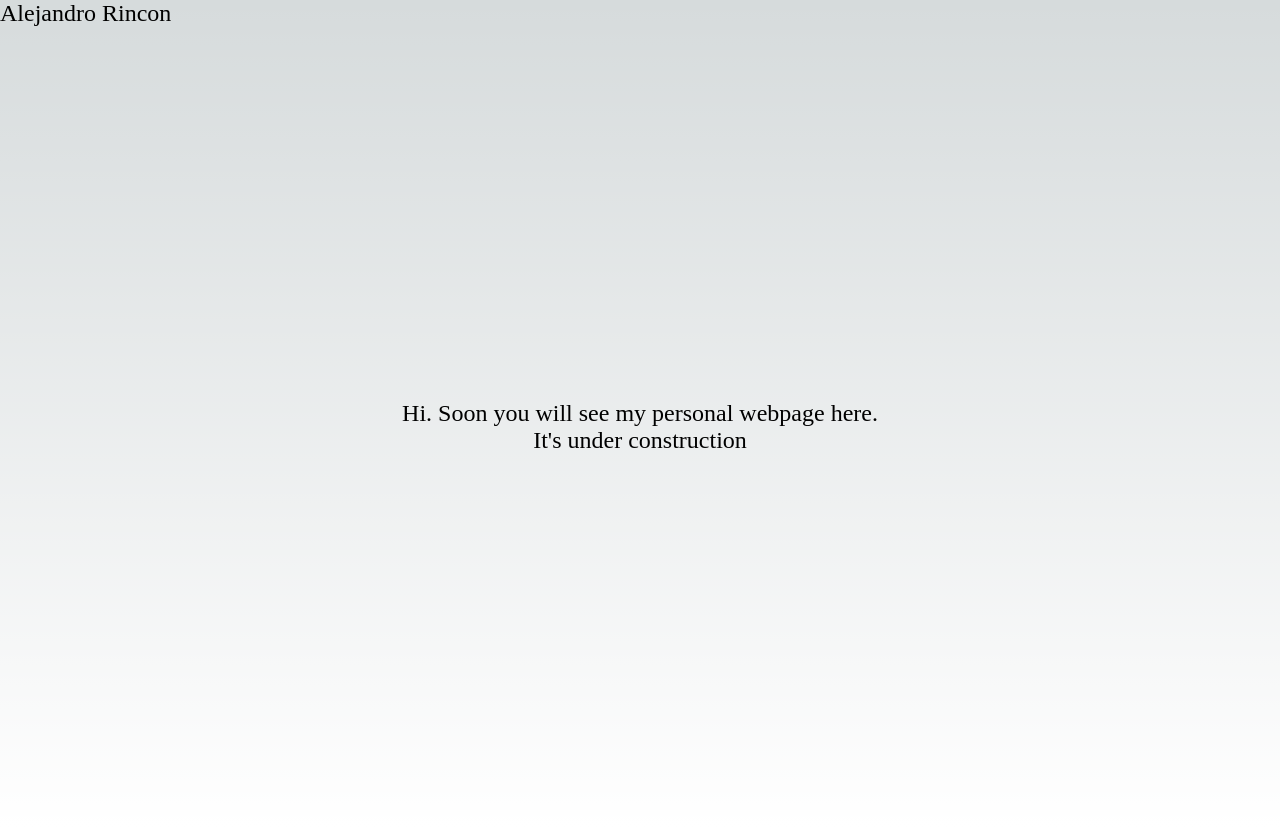
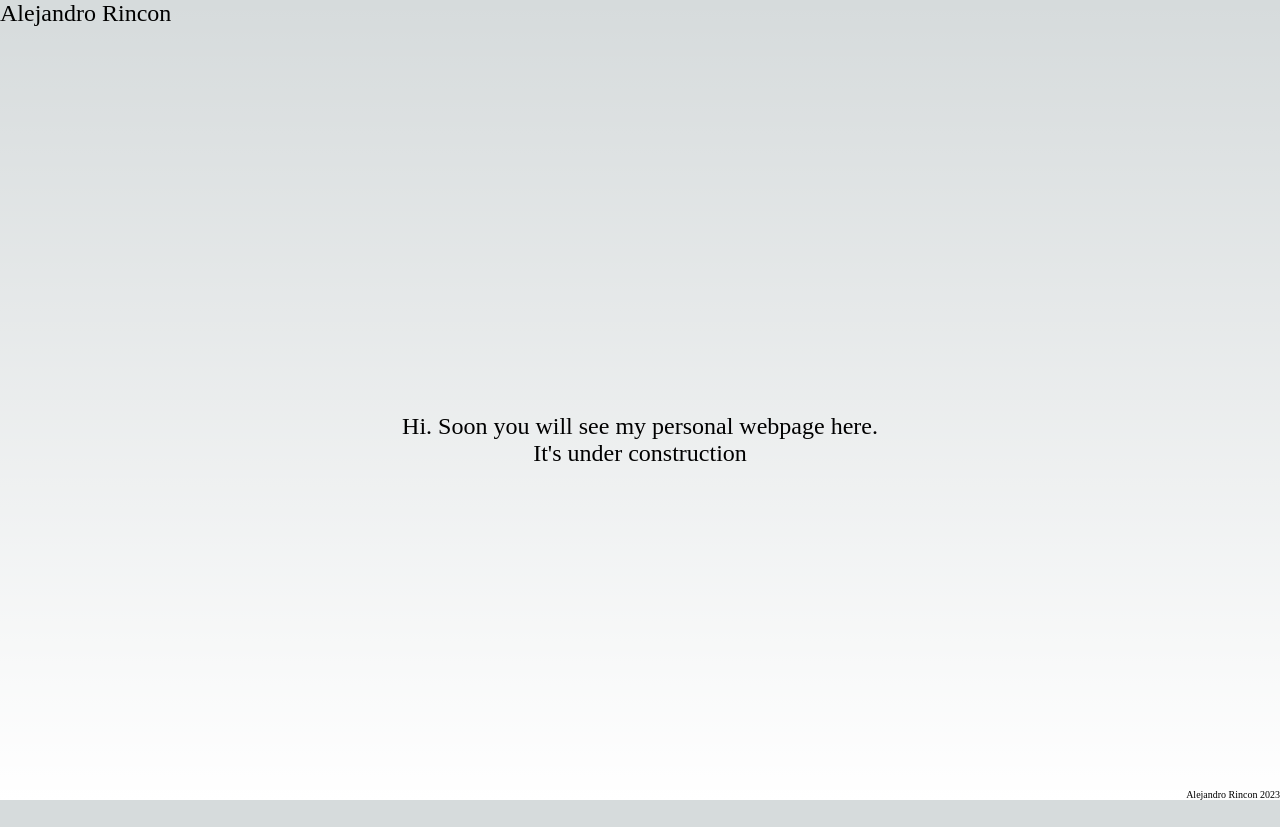
Before and after one commit to lejodev/personal-website, a Next.js app: page / in a window 1280 px wide. After the commit the page ends 800 px from the top, so only its background shows below. Built offline with nearby package versions, Linux system fonts and the light colour scheme.

Commit message:
Testing changes

```diff
--- a/components/Temp.jsx
+++ b/components/Temp.jsx
@@ -6,6 +6,7 @@ const Temp = () => {
     <div className={styles.cartel}>
       <p>Hi. Soon you will see my personal webpage here. </p>
       <p>It&apos;s under construction</p>
+      <footer className={styles.footer}>Alejandro Rincon 2023</footer>
     </div>
   );
 };
--- a/styles/NavBar.module.css
+++ b/styles/NavBar.module.css
@@ -1,4 +1,5 @@
 /* This is a temporal styling. No clean code is used here */
 .navbar {
     font-size: x-large;
+    height: 10vh;
 }
--- a/styles/Temp.module.css
+++ b/styles/Temp.module.css
@@ -1,9 +1,18 @@
 .cartel {
+    position: relative;
     width: 100vw;
-    height: 100vh;
+    height: 90vh;
     display: flex;
     flex-flow: column;
     justify-content: center;
     align-items: center;
     font-size: x-large;
+    box-sizing: border-box;
 }
+
+.cartel .footer {
+    position: absolute;
+    bottom: 0;
+    right: 0;
+    font-size: x-small;
+}
```
